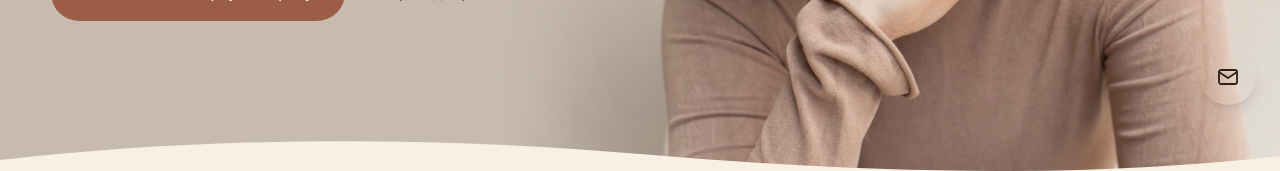
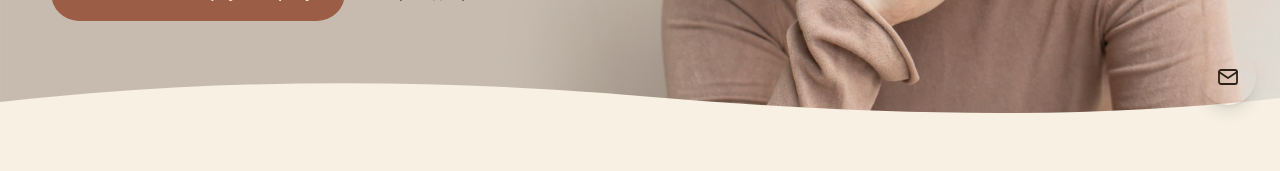
Before and after one commit to sereganikitin/alina, a Next.js app: page / in a window 1280 px wide. Shown: the part 671-842 px from the top of the page. Built offline with nearby package versions, Linux system fonts and the light colour scheme; no server answers; a web font is replaced by a local one.

Commit message:
Волна, убрать линию внизу и вписать в окно

```diff
--- a/src/app/globals.css
+++ b/src/app/globals.css
@@ -191,7 +191,7 @@ header.scrolled {
 /* ===== HERO ===== */
 .hero {
   position: relative;
-  min-height: 100dvh;
+  min-height: 100svh;
   overflow: hidden;
 }
 .hero-photo {
@@ -311,13 +311,14 @@ header.scrolled {
   }
 }
 
- .wave {
+.wave {
   display: block;
   width: 100%;
   height: 60px;
   color: var(--card);
-  margin-top: -1px;
-  position: relative;
+  position: absolute;
+  left: 0;
+  bottom: -1px;
   z-index: 2;
 }
 .wave svg {
```
